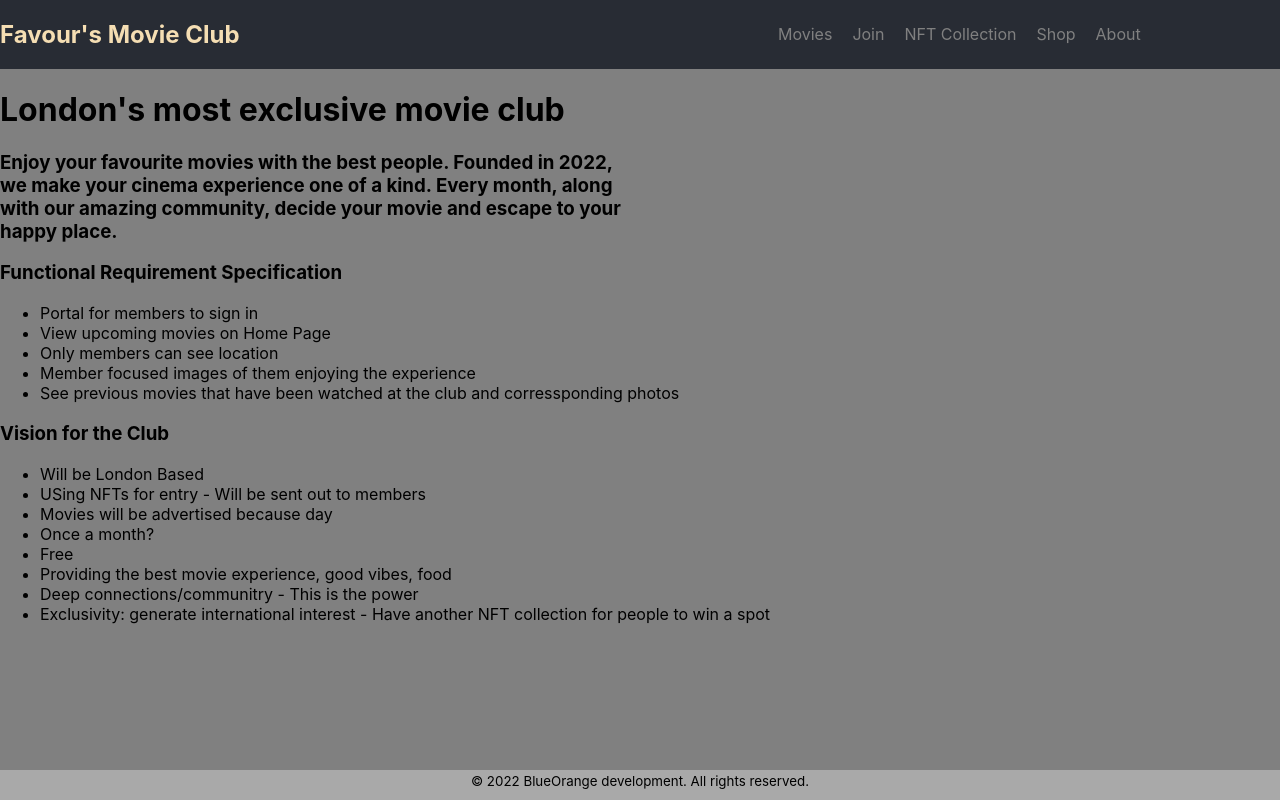
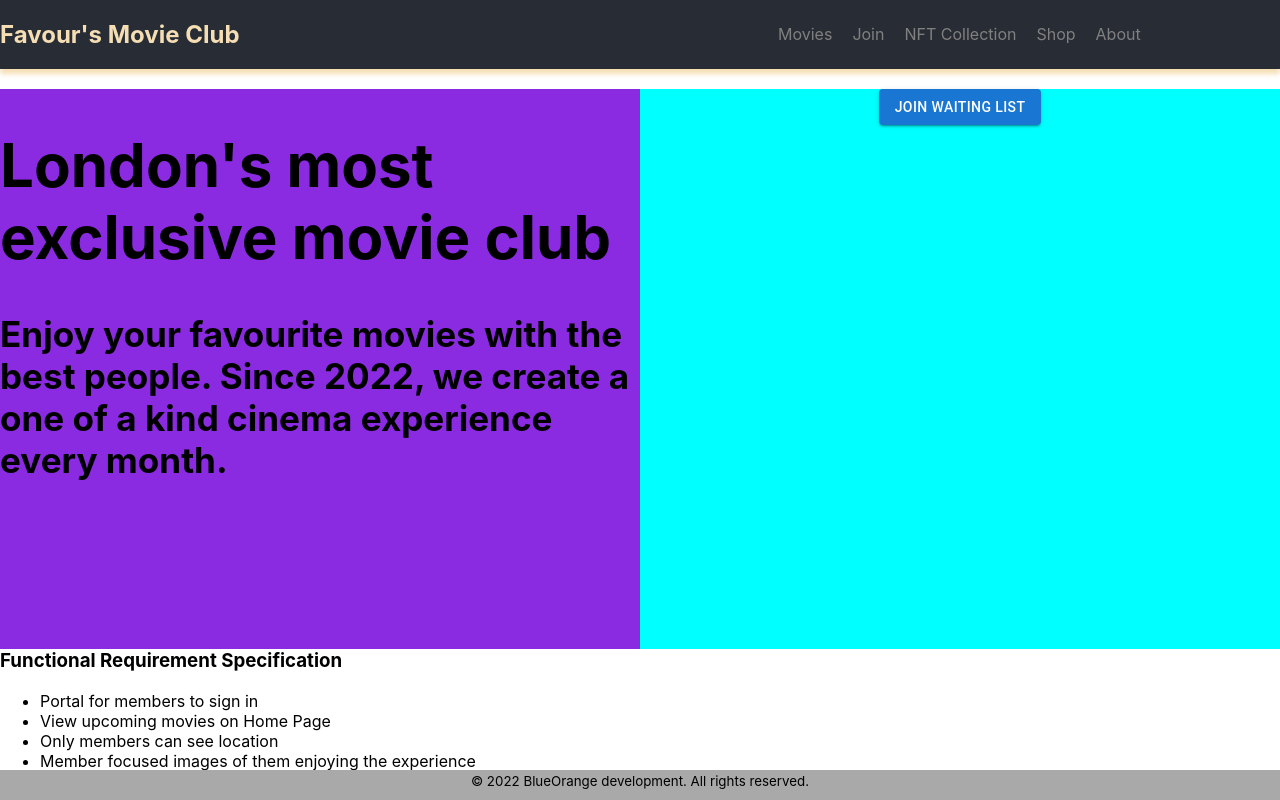
Before and after one commit to FavourEEZ/ReactApplications, a React (Create React App) app: page / in a window 1280 px wide. Shown: the top 800 px of the page. Built offline with nearby package versions, Linux system fonts and the light colour scheme.

Commit message:
UI updates! :)

```diff
--- a/src/App.css
+++ b/src/App.css
@@ -1,15 +1,20 @@
 .App {
-  background-color: grey;
+  /* background-color: grey; */
   height: 100vh;
 }
 
-.App-header {
+.header-nav {
+  margin-bottom: 20px;
+}
+
+.nav {
   background-color: #282c34;
   display: flex;
 
   justify-content: space-between;
 
   color: white;
+  box-shadow: 0px 5px 5px wheat;
 }
 
 .logo-div {
@@ -40,12 +45,43 @@
   color: wheat;
 }
 
-.wrapper-landing-text{
+.main-wrapper {
+  margin-bottom: 20px;
+}
+
+.wrapper-landing-text {
+  display: flex;
+  float: left;
   width: 50%;
+  height: 70vh;
+  background-color: blueviolet;
+}
+
+.landing-text{
+  font-size:30px;
+
+}
+
+.wrapper-landing-content {
+  background-color: aqua;
+  width: 50%;
+  height: 70vh;
+  float: right;
+  /* display: flex; */
+
+}
+
+.join-button{
+display: flex;
+justify-content: center;
+}
+
+.Container {
+  /* background-color: pink; */
 }
 
 #footer{
-  position:absolute;
+  position:fixed;
   bottom:0;
   width:100%;
   height:30px;
--- a/src/App.js
+++ b/src/App.js
@@ -1,11 +1,12 @@
 import './App.css';
 import Container from '@mui/material/Container'
+import Button from '@mui/material/Button';
 
 function App() {
   return (
     <div className="App">
-      <header className="">
-        <nav className="App-header">
+      <header className="header-nav">
+        <nav className="nav">
           <div className="logo-div">
             <h1> Favour's Movie Club </h1>
           </div>
@@ -21,20 +22,27 @@ function App() {
 
       </header>
       <div className="main-wrapper">
-        {/* <Container maxWidth="sm" className='Container'> */}
-        <div className="wrapper-landing-text">
-          <h1>London's most exclusive movie club</h1>
-          <h3>Enjoy your favourite movies with the best people.
-            Founded in 2022, we make your cinema experience one of
-            a kind. Every month, along with our amazing community,
-            decide your movie and escape to your happy place.
-          </h3>
+        <div className='wrapper-landing-text'>
+
+          <div className="landing-text">
+            <h1>London's most exclusive movie club</h1>
+            <h3>Enjoy your favourite movies with the best people.
+              Since 2022, we create a one of a kind cinema experience
+              every month.
+            </h3>
+          </div>
         </div>
-        {/* </Container> */}
 
-        <div className='landing-content'>
+        <div className='wrapper-landing-content'>
+          <div className='join-button'>
+            <Button variant="contained" className=''> Join waiting list </Button>
 
+          </div>
+          <Container maxWidth="sm" className='Container'>
+
+          </Container>
         </div>
+
         <h3>Functional Requirement Specification</h3>
         <ul>
           <li> Portal for members to sign in </li>
```
